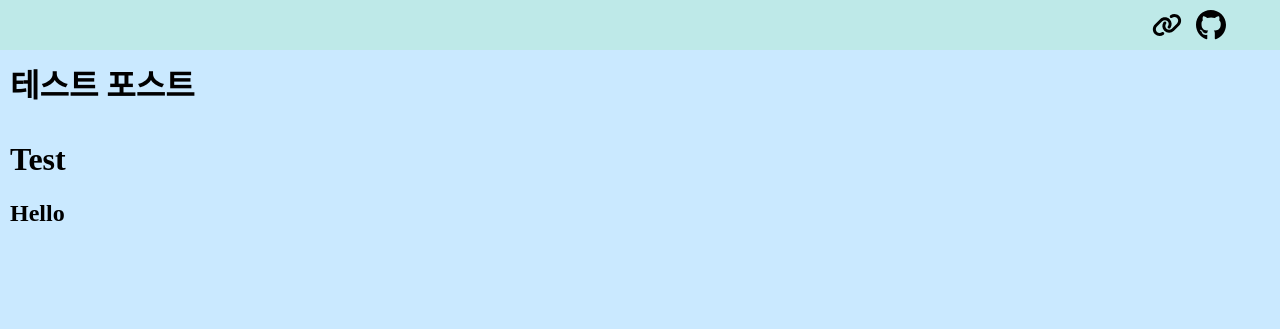
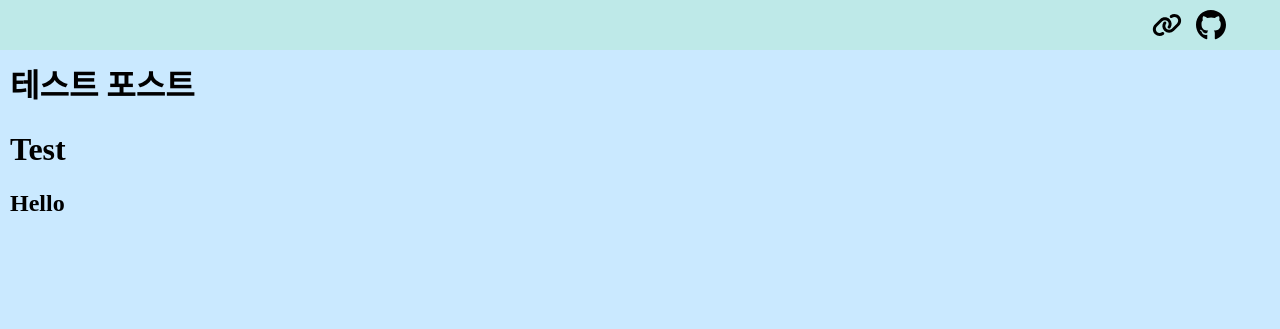
Before and after one commit to jxheum/jxheum.github.io, a Jekyll site: the page built from _posts/2024-10-09-test.md, in a window 1280 px wide. Shown: the top 329 px of the page. Built offline with Jekyll 4.4.1, drawn with Linux system fonts in a browser that asks for light colours.

Commit message:
content padding

```diff
--- a/_layouts/post.html
+++ b/_layouts/post.html
@@ -44,6 +44,7 @@
         }
 
 
+
         @media (prefers-color-scheme: light) {
             /* https://coolors.co/palette/bee9e8-62b6cb-1b4965-cae9ff-5fa8d3 */
         body, html {
@@ -66,9 +67,8 @@
         }
 
         .content {
-            padding: 10px;
+            padding-left: 10px;
             width: calc(100% - 20px);
-            height: 200%;
         }
 
     </style>
```
